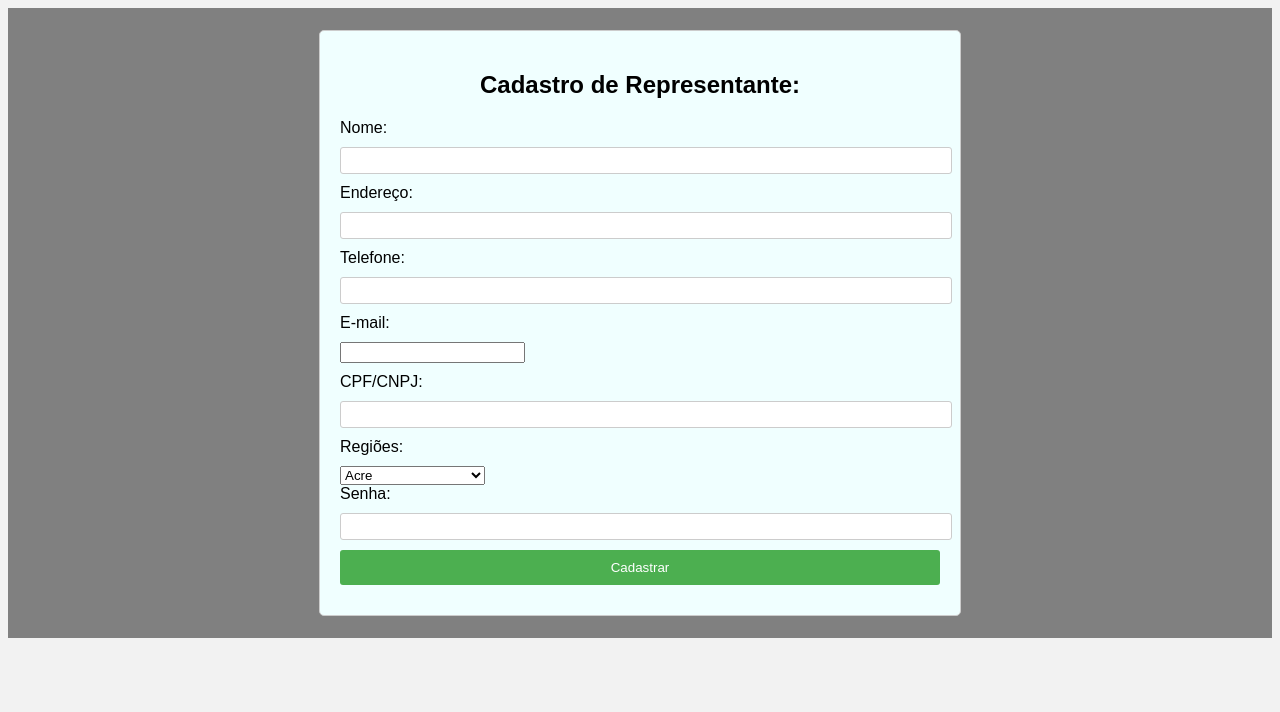
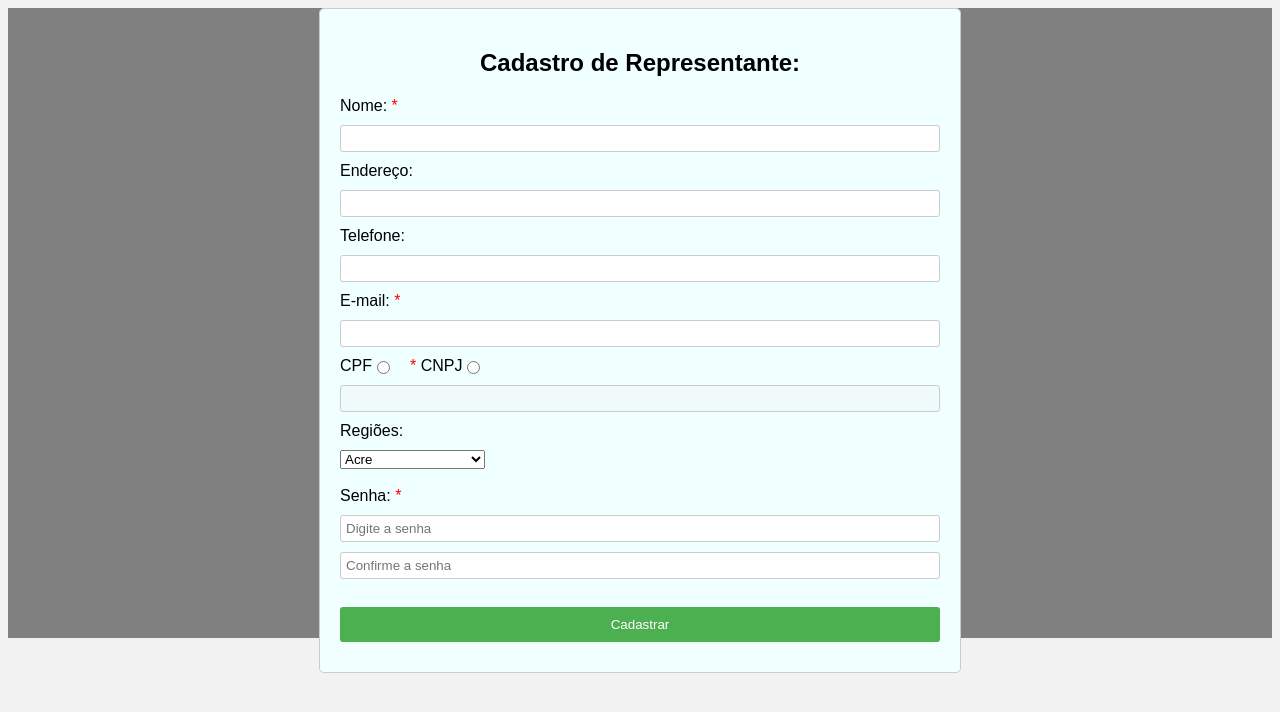
Before and after one commit to mateus-rossisantos/gerenciamentoClientes, a PHP site: page /views/cadastro_rep.php in a window 1280 px wide. Shown: the top 712 px of the page. Run offline with PHP 8.4, Linux system fonts and the light colour scheme.

Commit message:
Validações no cadastro de representante

```diff
--- a/assets/css/cadastro_rep.css
+++ b/assets/css/cadastro_rep.css
@@ -2,6 +2,7 @@ body {
   font-family: Arial, sans-serif;
   background-color: #f2f2f2;
 }
+
 .principal{
   display: flex;
   width: 100%;
@@ -10,8 +11,8 @@ body {
   display: flex;
   flex-direction: column;
   justify-content: space-around;
+}
 
-  }
 .container {
   width: 600px;
   margin: 0 auto;
@@ -32,8 +33,9 @@ body {
 }
 
 .container input[type="text"],
-  .container input[type="password"] {
-    width: 100%;
+.container input[type="password"],
+.container input[type="email"] {
+  width: 98%;
   padding: 5px;
   border: 1px solid #ccc;
   border-radius: 3px;
@@ -52,3 +54,29 @@ body {
 .container input[type="submit"]:hover {
   background-color: #45a049;
 }
+
+.required-label::after {
+  content: " *";
+  color: red;
+}
+
+.required-label-cpf::before {
+  content: "* ";
+  color: red;
+}
+
+.campo-visivel {
+  display: block;
+}
+
+.campo-invisivel {
+  display: none;
+}
+
+.cpf-or-cnpj-radios {
+  display: flex;
+}
+
+#cpf {
+  margin-inline-end: 20px;
+}
--- a/views/cadastro_rep.php
+++ b/views/cadastro_rep.php
@@ -13,8 +13,8 @@
     <div class="container">
     <h2>Cadastro de Representante:</h2>
       <form action="../cadastrar_representante.php" method="post">
-        <label for="username">Nome:</label>
-        <input type="text" id="username" name="username" required="required">
+        <label for="username" class="required-label">Nome:</label>
+        <input type="text" id="username" name="username" required>
 
         <label for="endereco">Endereço:</label>
         <input type="text" id="endereco" name="endereco">
@@ -22,11 +22,16 @@
         <label for="telefone">Telefone:</label>
         <input type="text" id="telefone" name="telefone">
 
-        <label for="email">E-mail:</label>
-        <input type="email" id="email" name="email" required="required">
-
-        <label for="CPFCNPJ">CPF/CNPJ:</label>
-        <input type="text" id="CPFCNPJ" name="CPFCNPJ" required="required">
+        <label for="email" class="required-label">E-mail:</label>
+        <input type="email" id="email" name="email" required>
+        <div class="cpf-or-cnpj-radios">
+          <label for="cpf">CPF</label>
+          <input type="radio" id="cpf" name="tipoDocumento" value="cpf" required onchange="showField()">
+          <label for="cnpj" class="required-label-cpf">CNPJ</label>
+          <input type="radio" id="cnpj" name="tipoDocumento" value="cnpj" onchange="showField()">
+        </div>
+        <!-- <label for="campoDocumento"></label> -->
+        <input type="text" id="campoDocumento" class="campo-invisivel" required disabled>
 
         <label for="regioes">Regiões:</label>
         <select id="uf" name="uf" required>
@@ -59,13 +64,16 @@
           <option value="TO">Tocantins</option>
             <option value="EX">Estrangeiro</option>
         </select>
+        <br><br>
 
-        <label for="password">Senha:</label>
-        <input type="password" id="password" name="password" required="required">
-
+        <label for="password" class="required-label">Senha:</label>
+        <input type="password" id="password" placeholder="Digite a senha" name="password" required minlength="5">
+        <input type="password" id="password-confirm" placeholder="Confirme a senha" name="password" required minlength="5">
+        <br>
        <input type="submit" value="Cadastrar">
       </form>
     </div>
   </div>
+  <script src="../assets/js/cadastro_representante.js"></script>
 </body>
 </html>
```
Also changed, not shown: assets/js/cadastro_representante.js (added, +92 -0 lines). Lines whose indentation alone changed are shown as unchanged.
